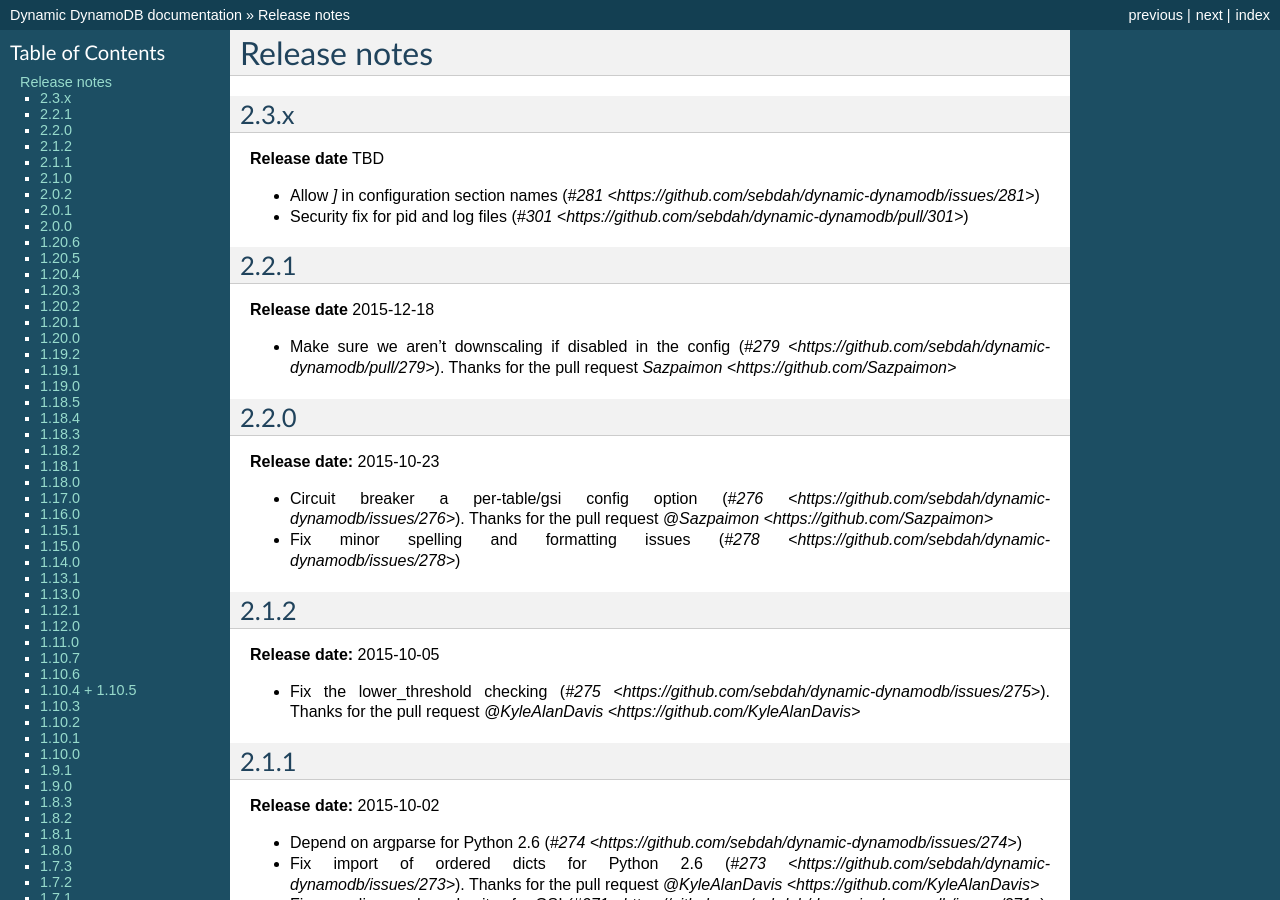
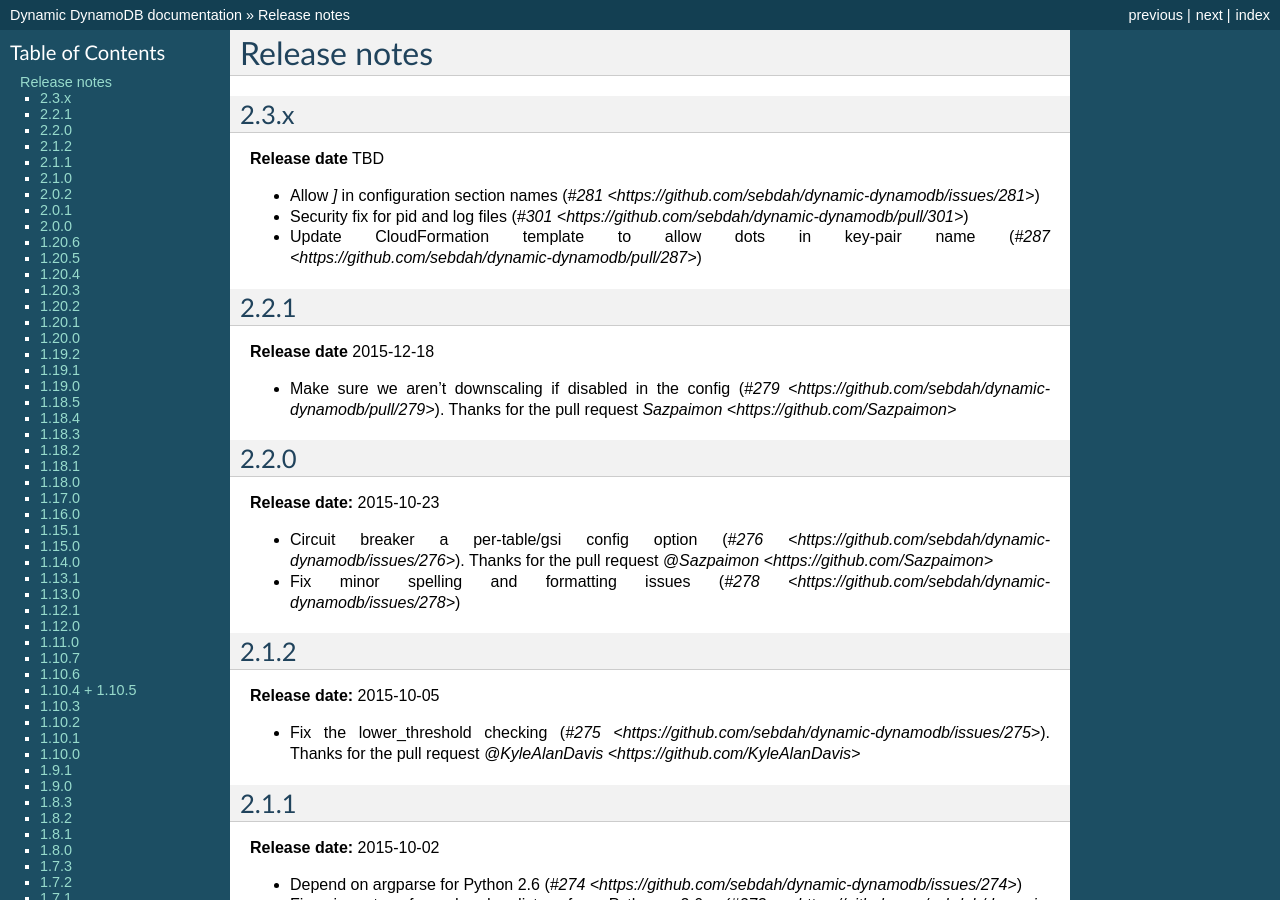
Before and after one commit to sebdah/dynamic-dynamodb, a Sphinx documentation site: the page built from docs/release_notes.rst, in a window 1280 px wide and 900 px high. Built offline with Sphinx 7.4.7, drawn with Linux system fonts in a browser that asks for light colours; the version number could not be read and is left out.

Commit message:
Update release notes with #287

```diff
--- a/docs/release_notes.rst
+++ b/docs/release_notes.rst
@@ -8,6 +8,7 @@
 
 - Allow `]` in configuration section names (`#281 <https://github.com/sebdah/dynamic-dynamodb/issues/281>`)
 - Security fix for pid and log files (`#301 <https://github.com/sebdah/dynamic-dynamodb/pull/301>`)
+- Update CloudFormation template to allow dots in key-pair name (`#287 <https://github.com/sebdah/dynamic-dynamodb/pull/287>`)
 
 2.2.1
 -----
```
